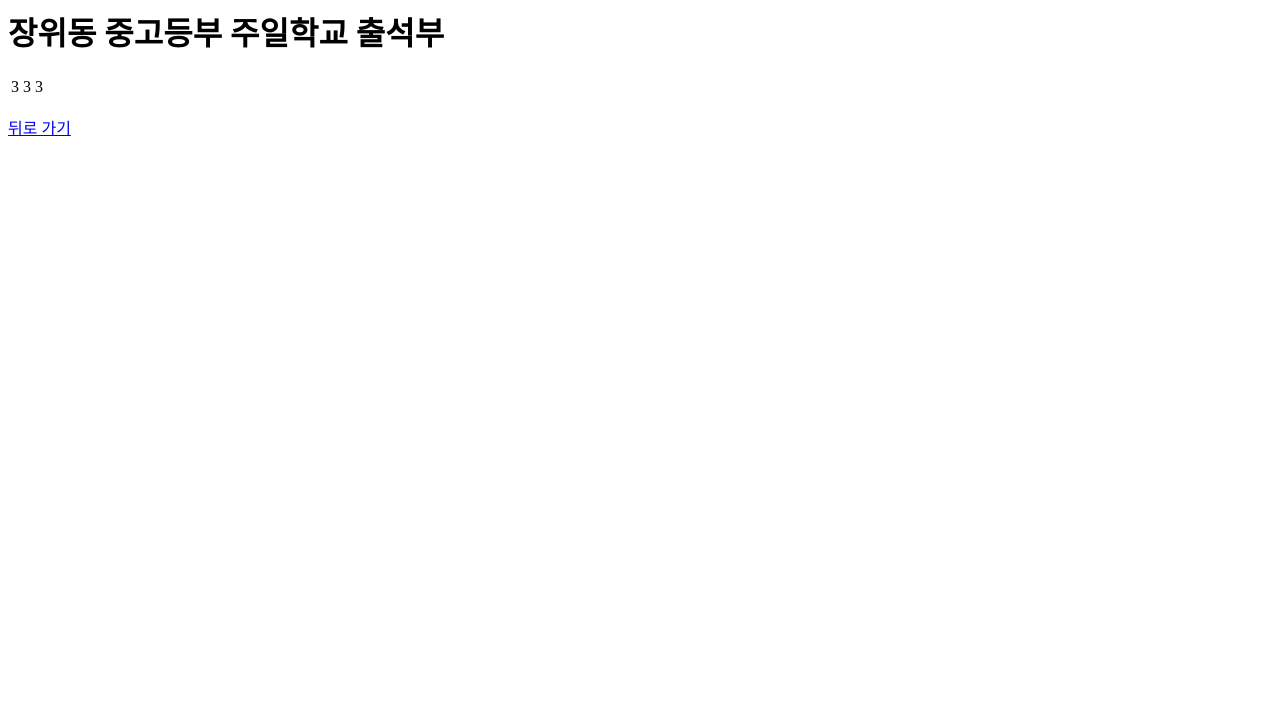
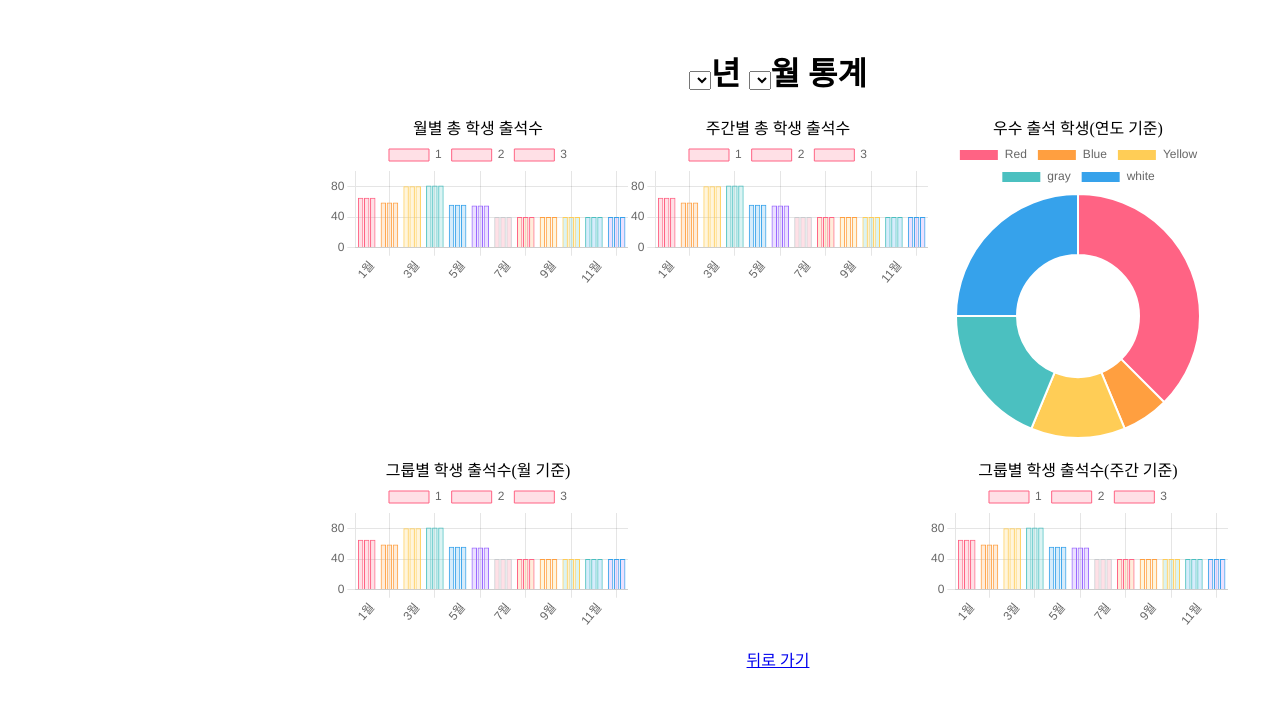
Before and after one commit to dc-choi/Attendance, a website: page public/statistics.html in a window 1280 px wide. Drawn offline with nearby package versions, Linux system fonts and the light colour scheme; no server answers.

Commit message:
통계부분 템플릿 완성

```diff
--- a/public/statistics.html
+++ b/public/statistics.html
@@ -2,32 +2,215 @@
 <head>
 	<title>출석부</title>
 	<script src="https://ajax.googleapis.com/ajax/libs/jquery/3.6.0/jquery.min.js"></script>
+	<script src="https://cdn.jsdelivr.net/npm/chart.js"></script>
+	<style>
+		#body{
+			position: absolute;
+			top: 5%;
+			left: 25%;
+		}
+		.chart{
+			display: flex;
+			flex-direction: row;
+			justify-content: space-between;
+		}
+	</style>
 </head>
-<body>
-  <h1>장위동 중고등부 주일학교 출석부</h1>
-  <table>
-	  <tr>
-		  <td>3</td>
-		  <td>3</td>
-		  <td>3</td>
-	  </tr>
-  </table>
-  <p><a href="index.html">뒤로 가기</a></p>
+<body id="body" align="center">
+	<h1>
+		<select id="year">
+		</select>년
+		<select id="month">
+		</select>월
+		통계
+	</h1>
+	<div class="chart">
+		<div>
+			<span>월별 총 학생 출석수</span>
+			<canvas id="studentCountForMonth"></canvas>
+		</div>
+		<div>
+			<span>주간별 총 학생 출석수</span>
+			<canvas id="studentCountForWeek"></canvas>
+		</div>
+		<div>
+			<span>우수 출석 학생(연도 기준)</span>
+			<canvas id="excellentStudent"></canvas>
+		</div>
+	</div>
+	<br>
+	<div class="chart">
+		<div>
+			<span>그룹별 학생 출석수(월 기준)</span>
+			<canvas id="groupCountForMonth"></canvas>
+		</div>
+		<div>
+			<span>그룹별 학생 출석수(주간 기준)</span>
+			<canvas id="groupCountForWeek"></canvas>
+		</div>
+	</div>
+	<p><a href="index.html">뒤로 가기</a></p>
 </body>
 <script>
-	const initPage = () => {
-		$.ajax({
-			type: 'get',
-			url: '/statistics',
-			data: {},
-			success: (data) => {
-				console.log(data);
-			},
-			error: (error) => {
-				console.log(error);
+	const labels = [
+		'1월',
+		'2월',
+		'3월',
+		'4월',
+		'5월',
+		'6월',
+		'7월',
+		'8월',
+		'9월',
+		'10월',
+		'11월',
+		'12월',
+	];
+
+	const barData = {
+		labels: labels,
+		datasets: [{
+			label: '1',
+			data: [65, 59, 80, 81, 56, 55, 40, 40, 40, 40, 40, 40],
+			backgroundColor: [
+				'rgba(255, 99, 132, 0.2)',
+				'rgba(255, 159, 64, 0.2)',
+				'rgba(255, 205, 86, 0.2)',
+				'rgba(75, 192, 192, 0.2)',
+				'rgba(54, 162, 235, 0.2)',
+				'rgba(153, 102, 255, 0.2)',
+			],
+			borderColor: [
+				'rgb(255, 99, 132)',
+				'rgb(255, 159, 64)',
+				'rgb(255, 205, 86)',
+				'rgb(75, 192, 192)',
+				'rgb(54, 162, 235)',
+				'rgb(153, 102, 255)',
+				'rgb(201, 203, 207)'
+			],
+			borderWidth: 1
+		},
+		{
+			label: '2',
+			data: [65, 59, 80, 81, 56, 55, 40, 40, 40, 40, 40, 40],
+			backgroundColor: [
+				'rgba(255, 99, 132, 0.2)',
+				'rgba(255, 159, 64, 0.2)',
+				'rgba(255, 205, 86, 0.2)',
+				'rgba(75, 192, 192, 0.2)',
+				'rgba(54, 162, 235, 0.2)',
+				'rgba(153, 102, 255, 0.2)',
+			],
+			borderColor: [
+				'rgb(255, 99, 132)',
+				'rgb(255, 159, 64)',
+				'rgb(255, 205, 86)',
+				'rgb(75, 192, 192)',
+				'rgb(54, 162, 235)',
+				'rgb(153, 102, 255)',
+				'rgb(201, 203, 207)'
+			],
+			borderWidth: 1
+		},
+		{
+			label: '3',
+			data: [65, 59, 80, 81, 56, 55, 40, 40, 40, 40, 40, 40],
+			backgroundColor: [
+				'rgba(255, 99, 132, 0.2)',
+				'rgba(255, 159, 64, 0.2)',
+				'rgba(255, 205, 86, 0.2)',
+				'rgba(75, 192, 192, 0.2)',
+				'rgba(54, 162, 235, 0.2)',
+				'rgba(153, 102, 255, 0.2)',
+			],
+			borderColor: [
+				'rgb(255, 99, 132)',
+				'rgb(255, 159, 64)',
+				'rgb(255, 205, 86)',
+				'rgb(75, 192, 192)',
+				'rgb(54, 162, 235)',
+				'rgb(153, 102, 255)',
+				'rgb(201, 203, 207)'
+			],
+			borderWidth: 1
+		}]
+	};
+
+	const barConfig = {
+		type: 'bar',
+		data: barData,
+		options: {
+			scales: {
+				y: {
+					beginAtZero: true
+				}
 			}
-		})
-	}
-	initPage();
+		},
+	};
+
+	const doughnutData = {
+		labels: [
+			'Red',
+			'Blue',
+			'Yellow',
+			'gray',
+			'white'
+		],
+		datasets: [{
+			data: [300, 50, 100, 150, 200],
+			backgroundColor: [
+				'rgb(255, 99, 132)',
+				'rgb(255, 159, 64)',
+				'rgb(255, 205, 86)',
+				'rgb(75, 192, 192)',
+				'rgb(54, 162, 235)',
+				'rgb(153, 102, 255)',
+				'rgb(201, 203, 207)'
+			],
+			hoverOffset: 4
+		}]
+	};
+
+	const doughnutConfig = {
+		type: 'doughnut',
+		data: doughnutData,
+	};
+
+	const studentCountForMonth = new Chart(
+		document.getElementById('studentCountForMonth'),
+		barConfig
+	);
+	const studentCountForWeek = new Chart(
+		document.getElementById('studentCountForWeek'),
+		barConfig
+	);
+	const excellentStudent = new Chart(
+		document.getElementById('excellentStudent'),
+		doughnutConfig
+	);
+	const groupCountForMonth = new Chart(
+		document.getElementById('groupCountForMonth'),
+		barConfig
+	);
+	const groupCountForWeek = new Chart(
+		document.getElementById('groupCountForWeek'),
+		barConfig
+	);
+
+	// const initPage = () => {
+	// 	$.ajax({
+	// 		type: 'get',
+	// 		url: '/statistics',
+	// 		data: {},
+	// 		success: (data) => {
+	// 			console.log(data);
+	// 		},
+	// 		error: (error) => {
+	// 			console.log(error);
+	// 		}
+	// 	})
+	// }
+	// initPage();
 </script>
 </html>
--- a/routes/statistics.js
+++ b/routes/statistics.js
@@ -1,5 +1,8 @@
 const express = require('express');
 const router = express.Router();
+
+const sequelize = require('sequelize');
+const { group, student, attendance } = require('../models/index').models;
 
 router.get('/', (req, res, next) => {
 	res.send({ title: 'express'});
```
